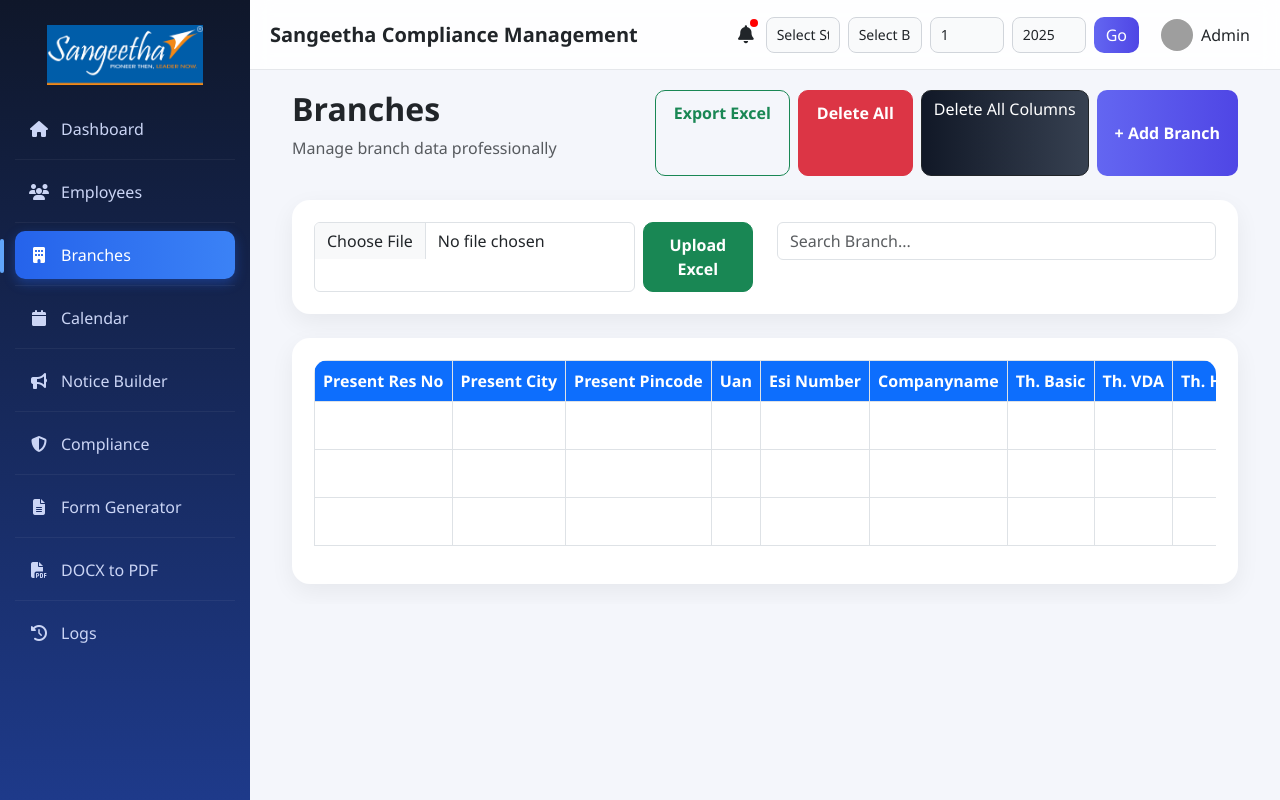
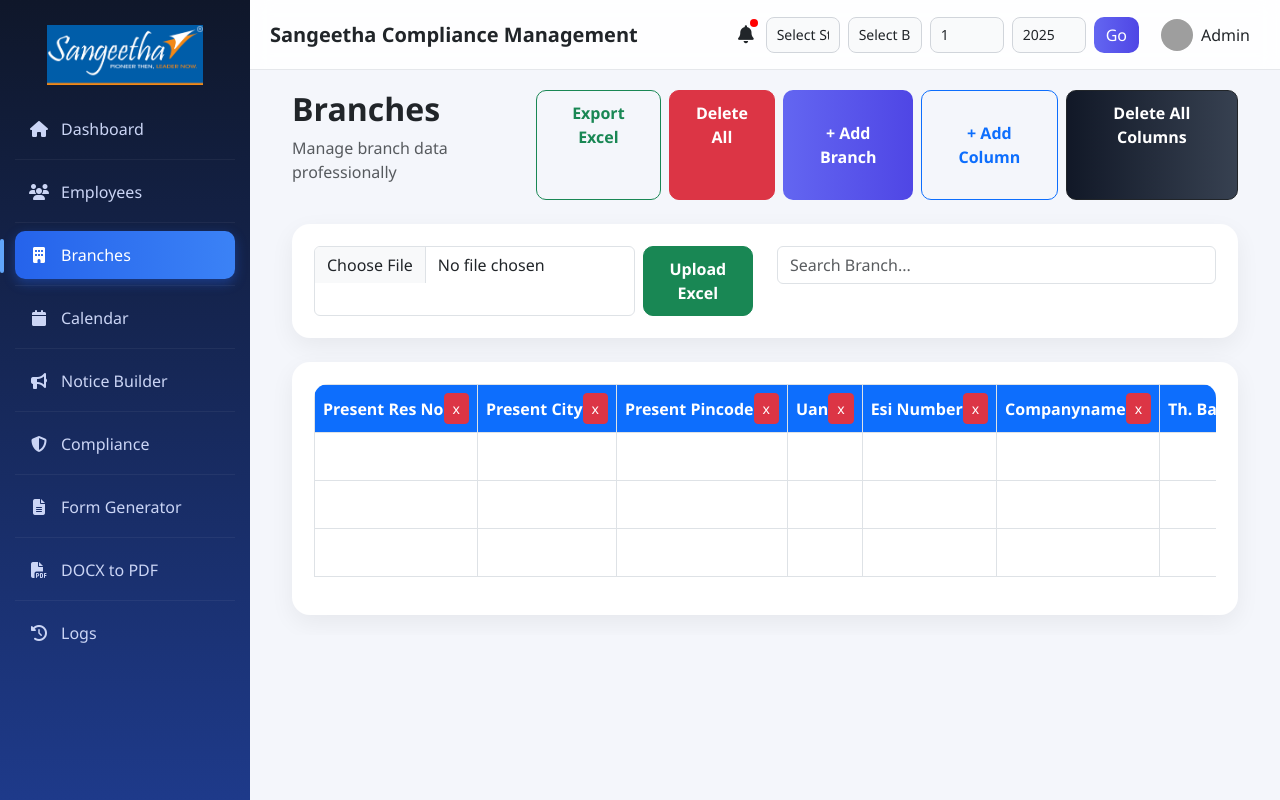
Before and after one commit to putturkoti-dev/sangeetha-compliance, a Django app: page /branches/ in a window 1280 px wide. Run offline with Django 5.2, Linux system fonts and the light colour scheme; data comes from the database, SQL or seed files in the repository; grey boxes are pictures that could not be loaded.

Commit message:
latest updates

```diff
--- a/templates/branches.html
+++ b/templates/branches.html
@@ -58,21 +58,28 @@ onclick="return confirm('Delete ALL Branch data?')"
 class="btn btn-danger top-btn">
 Delete All
 </a>
-<a href="{% url 'delete_all_columns' %}"
-   class="btn btn-dark"
-   onclick="return confirm('Delete ALL columns?')">
-   Delete All Columns
-</a>
+
 <button class="btn btn-primary top-btn"
 data-bs-toggle="modal"
 data-bs-target="#branchModal">
 + Add Branch
 </button>
 
+<button class="btn btn-outline-primary top-btn"
+onclick="addColumn()">
++ Add Column
+</button>
+
+<a href="{% url 'delete_all_columns' %}"
+class="btn btn-dark top-btn"
+onclick="return confirm('Delete ALL columns?')">
+Delete All Columns
+</a>
+
 </div>
 </div>
 
-<!-- SEARCH -->
+<!-- TOP -->
 <div class="page-card mb-4">
 
 <div class="row">
@@ -97,6 +104,12 @@ Upload Excel
 </div>
 </div>
 
+<form method="POST" id="columnForm">
+{% csrf_token %}
+<input type="hidden" name="action" value="add_column">
+<input type="hidden" name="new_column" id="new_column_input">
+</form>
+
 <!-- TABLE -->
 <div class="page-card">
 
@@ -106,10 +119,25 @@ Upload Excel
 
 <thead>
 <tr>
+
 {% for col in columns %}
-<th>{{ col }}</th>
+<th>
+<div class="d-flex justify-content-between align-items-center">
+<span>{{ col }}</span>
+
+<form method="POST">
+{% csrf_token %}
+<input type="hidden" name="action" value="delete_column">
+<input type="hidden" name="column" value="{{ col }}">
+<button class="btn btn-sm btn-danger">x</button>
+</form>
+
+</div>
+</th>
 {% endfor %}
+
 <th>Action</th>
+
 </tr>
 </thead>
 
@@ -130,7 +158,7 @@ Edit
 </a>
 
 <a href="{% url 'delete_branch' row.id %}"
-onclick="return confirm('Delete this row?')"
+onclick="return confirm('Delete row?')"
 class="btn btn-danger btn-sm">
 Delete
 </a>
@@ -150,8 +178,53 @@ Delete
 
 </div>
 
+<!-- ADD BRANCH MODAL -->
+<div class="modal fade" id="branchModal">
+<div class="modal-dialog modal-lg">
+<div class="modal-content">
+
+<form method="POST">
+{% csrf_token %}
+<input type="hidden" name="action" value="add_branch">
+
+<div class="modal-header">
+<h5>Add Branch</h5>
+<button type="button" class="btn-close" data-bs-dismiss="modal"></button>
+</div>
+
+<div class="modal-body">
+
+<div class="row">
+
+{% for col in columns %}
+<div class="col-md-6 mb-2">
+<input class="form-control" name="{{ col }}" placeholder="{{ col }}">
+</div>
+{% endfor %}
+
+</div>
+
+</div>
+
+<div class="modal-footer">
+<button class="btn btn-success">Save</button>
+</div>
+
+</form>
+
+</div>
+</div>
+</div>
+
 <script>
-document.getElementById("searchInput").addEventListener("keyup", function () {
+function addColumn(){
+let col = prompt("Enter column name");
+if(!col) return;
+document.getElementById("new_column_input").value = col;
+document.getElementById("columnForm").submit();
+}
+
+document.getElementById("searchInput").addEventListener("keyup", function(){
 let value = this.value.toLowerCase();
 let rows = document.querySelectorAll("#branchTable tbody tr");
 
```
